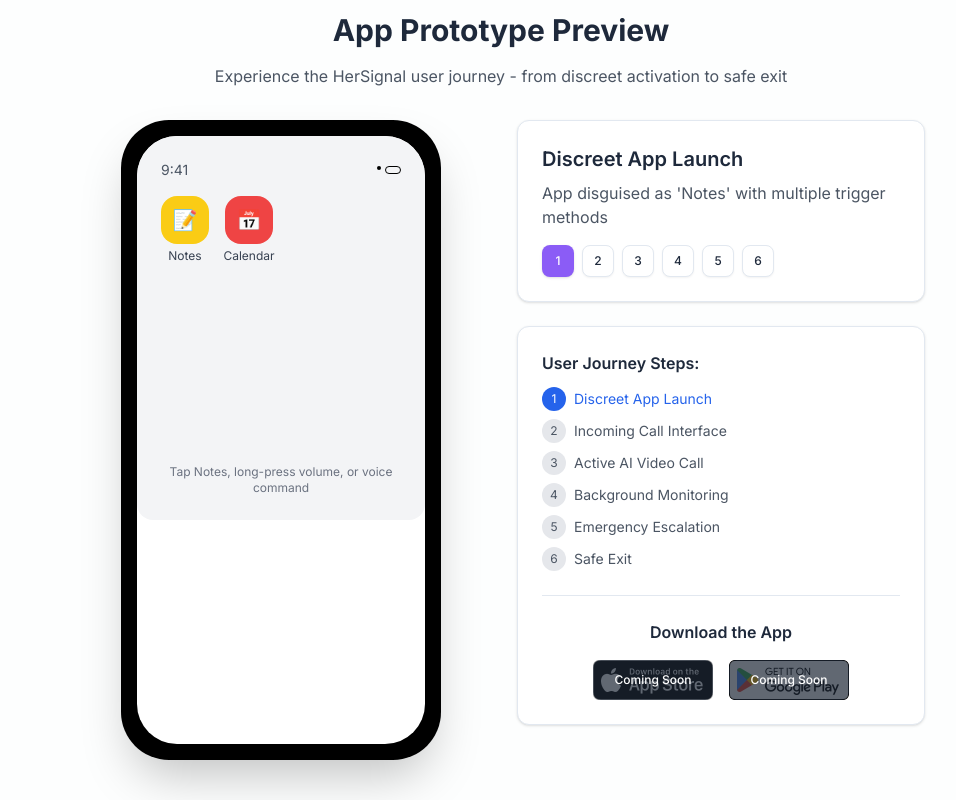
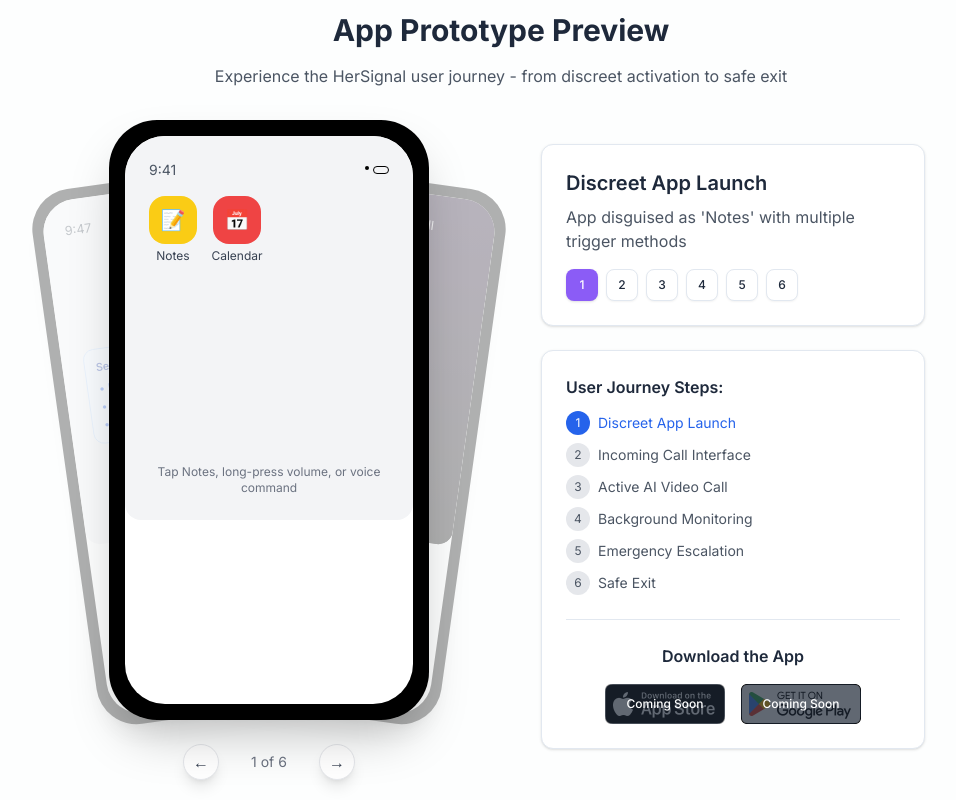
Before and after one commit to omariosc/her-signal-landing-page, a Next.js app: page / in a window 1280 px wide. Shown: the part 940-1740 px from the top of the page, without its empty margins (139-1095 px from the left). Built offline with nearby package versions, Linux system fonts and the light colour scheme.

Commit message:
feat: Add navigation controls to AppPrototype for screen transitions and improve user experience

```diff
--- a/src/app/page.tsx
+++ b/src/app/page.tsx
@@ -1000,6 +1000,9 @@ export default function Home() {
               Data from UN Women, WHO, national statistics offices, and academic
               research • Built for innovators and changemakers
             </p>
+            <p className="text-xs text-muted-foreground mt-2">
+              Contact: support@hersignal.org
+            </p>
           </motion.div>
         </div>
       </footer>
--- a/src/components/AppPrototype.tsx
+++ b/src/components/AppPrototype.tsx
@@ -229,6 +229,17 @@ const prototypeScreens = [
 export default function AppPrototype() {
   const [currentScreen, setCurrentScreen] = useState(0)
 
+  const nextScreen = () => {
+    setCurrentScreen((prev) => (prev + 1) % prototypeScreens.length)
+  }
+
+  const prevScreen = () => {
+    setCurrentScreen((prev) => (prev - 1 + prototypeScreens.length) % prototypeScreens.length)
+  }
+
+  const getPrevIndex = () => (currentScreen - 1 + prototypeScreens.length) % prototypeScreens.length
+  const getNextIndex = () => (currentScreen + 1) % prototypeScreens.length
+
   return (
     <div className="max-w-4xl mx-auto p-6">
       <div className="text-center mb-8">
@@ -238,20 +249,71 @@ export default function AppPrototype() {
         </p>
       </div>
 
-      <div className="grid md:grid-cols-2 gap-8 items-start">
-        {/* Phone mockup */}
-        <div className="flex justify-center">
-          <div className="relative">
-            <div className="w-80 h-[640px] bg-black rounded-[3rem] p-4 shadow-2xl">
+      <div className="grid md:grid-cols-2 gap-20 items-start">
+        {/* Phone mockup carousel */}
+        <div className="flex flex-col items-center">
+          <div className="relative w-80 h-[600px] mb-6">
+            {/* Previous screen (left, behind) */}
+            <div className="absolute left-[-60px] top-6 w-72 h-full bg-black rounded-[2.8rem] p-3 shadow-xl opacity-30 scale-90 z-10 transform rotate-[-8deg]">
+              <div className="w-full h-full bg-white dark:bg-gray-900 rounded-[2.3rem] overflow-hidden">
+                {prototypeScreens[getPrevIndex()].screen}
+              </div>
+            </div>
+
+            {/* Next screen (right, behind) */}
+            <div className="absolute right-[-60px] top-6 w-72 h-full bg-black rounded-[2.8rem] p-3 shadow-xl opacity-30 scale-90 z-10 transform rotate-[8deg]">
+              <div className="w-full h-full bg-white dark:bg-gray-900 rounded-[2.3rem] overflow-hidden">
+                {prototypeScreens[getNextIndex()].screen}
+              </div>
+            </div>
+
+            {/* Current screen (center, main) */}
+            <div className="absolute inset-0 w-80 h-full bg-black rounded-[3rem] p-4 shadow-2xl z-20">
               <div className="w-full h-full bg-white dark:bg-gray-900 rounded-[2.5rem] overflow-hidden">
                 {prototypeScreens[currentScreen].screen}
               </div>
             </div>
           </div>
+
+          {/* Navigation arrows underneath */}
+          <div className="flex items-center justify-center gap-4">
+            <button
+              onClick={prevScreen}
+              className="w-9 h-9 bg-white dark:bg-gray-800 border border-gray-200 dark:border-gray-700 rounded-full shadow-lg flex items-center justify-center hover:scale-110 transition-transform text-gray-700 dark:text-gray-300"
+            >
+              ←
+            </button>
+            <span className="text-sm text-gray-500 dark:text-gray-400 px-4">
+              {currentScreen + 1} of {prototypeScreens.length}
+            </span>
+            <button
+              onClick={nextScreen}
+              className="w-9 h-9 bg-white dark:bg-gray-800 border border-gray-200 dark:border-gray-700 rounded-full shadow-lg flex items-center justify-center hover:scale-110 transition-transform text-gray-700 dark:text-gray-300"
+            >
+              →
+            </button>
+          </div>
         </div>
 
         {/* Controls and info */}
         <div className="space-y-6">
+          {/* Mobile navigation buttons - shown above screen on small screens */}
+          <div className="block md:hidden mb-6">
+            <div className="flex flex-wrap gap-2 justify-center">
+              {prototypeScreens.map((_, index) => (
+                <Button
+                  key={index}
+                  variant={currentScreen === index ? "default" : "outline"}
+                  size="sm"
+                  onClick={() => setCurrentScreen(index)}
+                  className="w-8 h-8 p-0"
+                >
+                  {index + 1}
+                </Button>
+              ))}
+            </div>
+          </div>
+
           <Card className="p-6">
             <h3 className="text-xl font-semibold mb-2">
               {prototypeScreens[currentScreen].title}
@@ -260,7 +322,8 @@ export default function AppPrototype() {
               {prototypeScreens[currentScreen].description}
             </p>
 
-            <div className="flex flex-wrap gap-2">
+            {/* Desktop navigation buttons */}
+            <div className="hidden md:flex flex-wrap gap-2">
               {prototypeScreens.map((_, index) => (
                 <Button
                   key={index}
```
